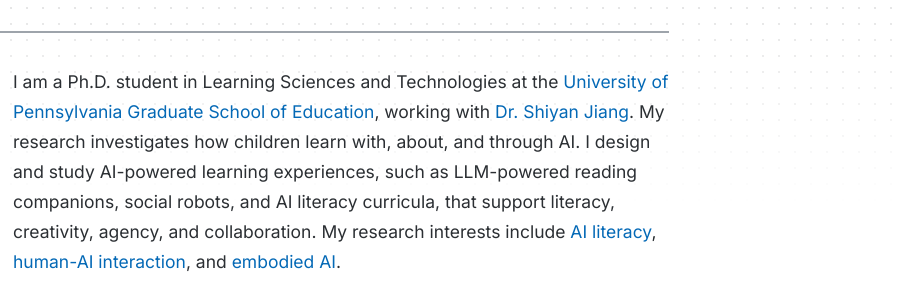
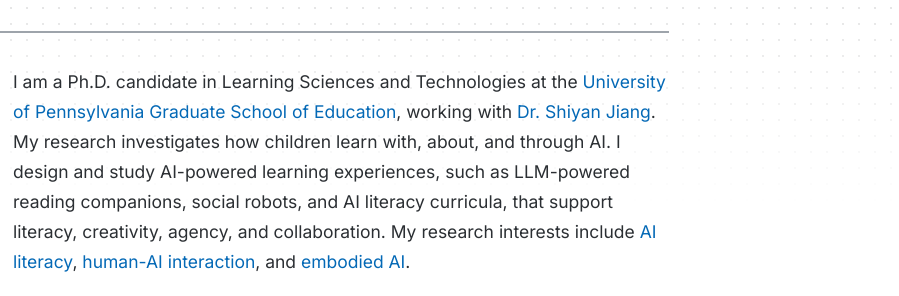
Before and after one commit to feiwenx/feiwenx.github.io, a plain HTML site: page feiwenx.github.io/index.html in a window 1280 px wide. Shown: the part 272-568 px from the top of the page, 381-1280 px from the left. Drawn offline with nearby package versions, Linux system fonts and the light colour scheme.

Commit message:
Update bio from Ph.D. student to candidate

```diff
--- a/feiwenx.github.io/index.html
+++ b/feiwenx.github.io/index.html
@@ -38,7 +38,7 @@
     <section class="intro zone zone-warm" aria-label="About">
       <img class="avatar" src="assets/portrait-photo.jpg" alt="Portrait of Feiwen Xiao" width="136" height="136">
       <div class="bio">
-        <p>I am a Ph.D. student in Learning Sciences and Technologies at the <a class="link" href="https://www.gse.upenn.edu/">University of Pennsylvania Graduate School of Education</a>, working with <a class="link" href="https://www.gse.upenn.edu/faculty/shiyan-jiang">Dr. Shiyan Jiang</a>. My research investigates how children learn with, about, and through AI. I design and study AI-powered learning experiences, such as LLM-powered reading companions, social robots, and AI literacy curricula, that support literacy, creativity, agency, and collaboration. My research interests include <a class="link" href="projects/elementary-ai-literacy.html">AI literacy</a>, <a class="link" href="projects/ai-reading-partners.html">human-AI interaction</a>, and <a class="link" href="projects/robot-learning-companions.html">embodied AI</a>.</p>
+        <p>I am a Ph.D. candidate in Learning Sciences and Technologies at the <a class="link" href="https://www.gse.upenn.edu/">University of Pennsylvania Graduate School of Education</a>, working with <a class="link" href="https://www.gse.upenn.edu/faculty/shiyan-jiang">Dr. Shiyan Jiang</a>. My research investigates how children learn with, about, and through AI. I design and study AI-powered learning experiences, such as LLM-powered reading companions, social robots, and AI literacy curricula, that support literacy, creativity, agency, and collaboration. My research interests include <a class="link" href="projects/elementary-ai-literacy.html">AI literacy</a>, <a class="link" href="projects/ai-reading-partners.html">human-AI interaction</a>, and <a class="link" href="projects/robot-learning-companions.html">embodied AI</a>.</p>
 
         <!-- Pinned note: replace the text, or delete this whole <div> if you do not need it -->
         <div class="note" role="note">I'm open to collaborations on child-centered AI, AI literacy, and AI for children's learning. Feel free to <a class="link" href="mailto:feiwenx@upenn.edu">reach out by email</a>.</div>
```
